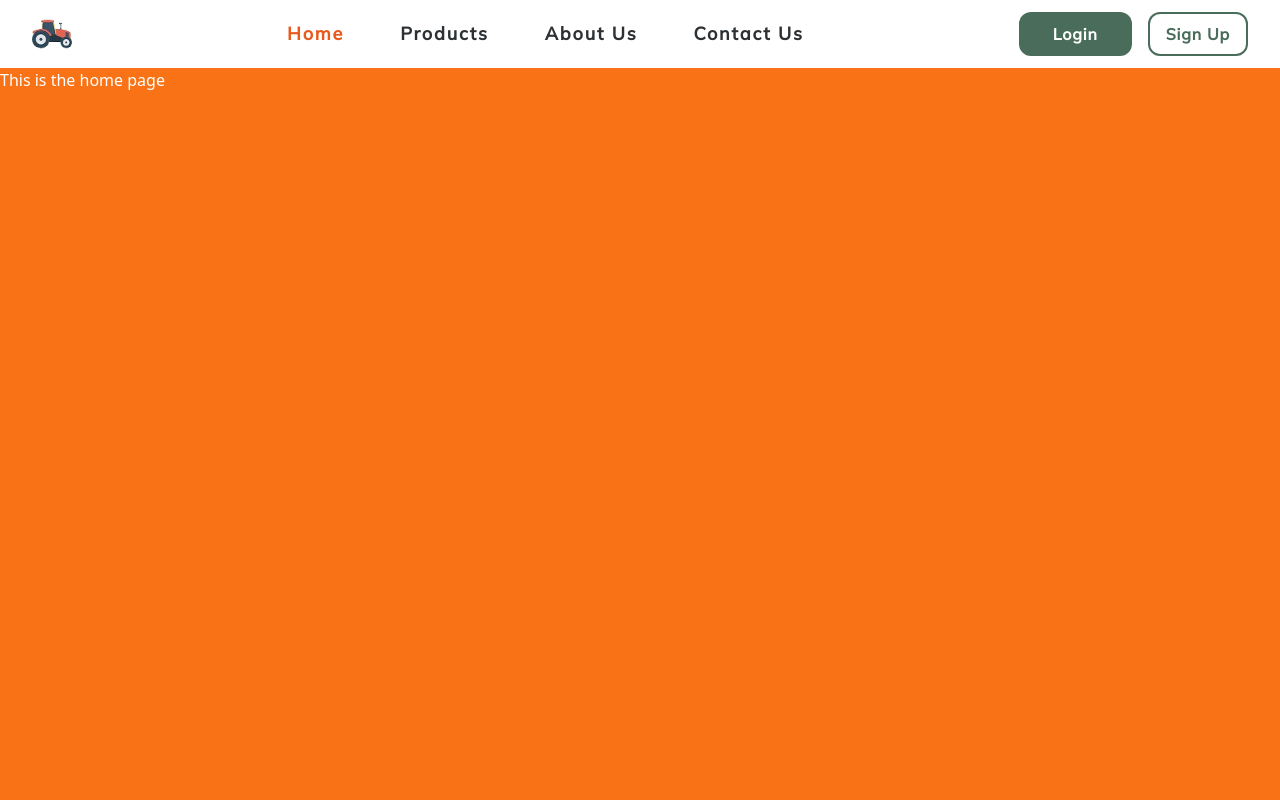
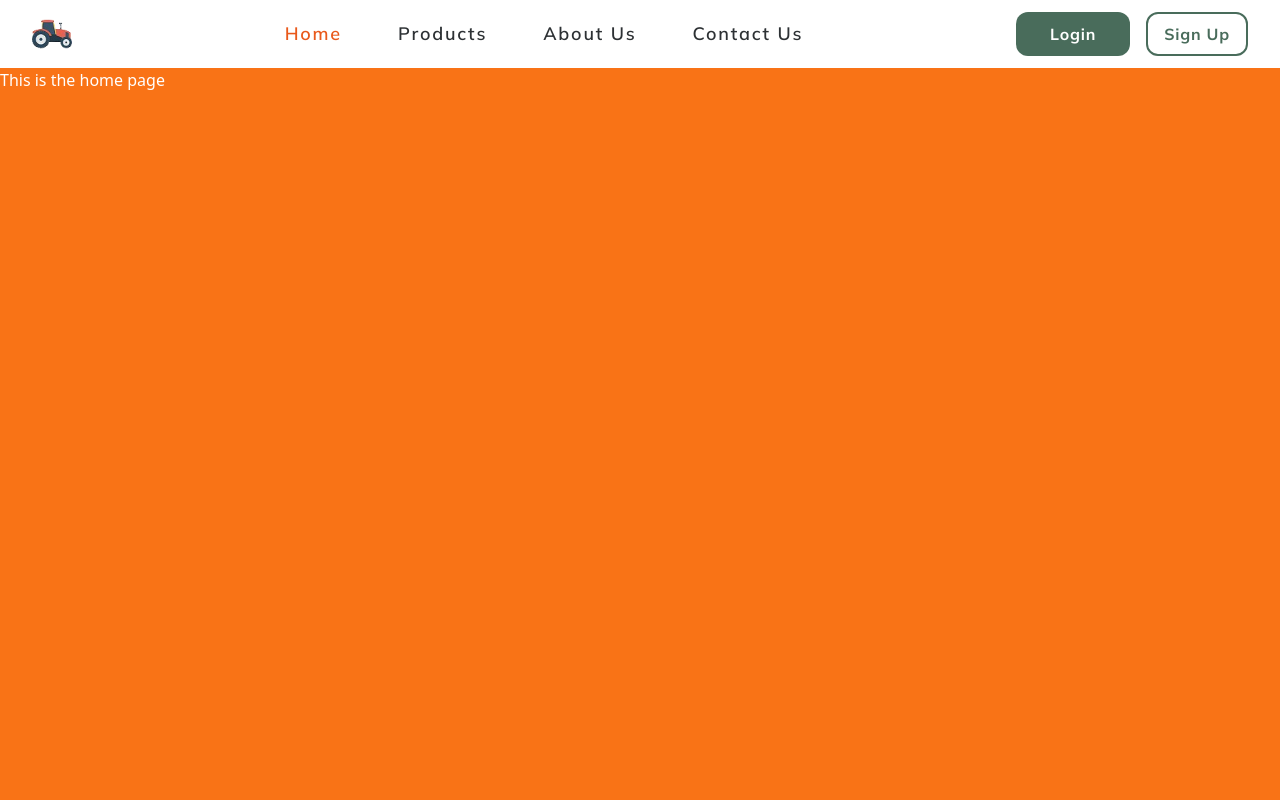
Before and after one commit to Ephy-kimotho/ukulima, a React (Vite) app: page / in a window 1280 px wide. Shown: the top 800 px of the page. Built offline with nearby package versions, Linux system fonts and the light colour scheme.

Commit message:
chore: Update index.css with new google font imports

```diff
--- a/src/index.css
+++ b/src/index.css
@@ -1,4 +1,4 @@
-@import url('https://fonts.googleapis.com/css2?family=Mulish:ital,wght@0,200..500;1,200..1000&family=Nunito:ital,wght@0,200..1000;1,200..1000&family=Quicksand:wght@300..700&display=swap');
+@import url('https://fonts.googleapis.com/css2?family=Montserrat:ital,wght@0,100..900;1,100..900&family=Mulish:ital,wght@0,200..1000;1,200..1000&family=Nunito:ital,wght@0,200..1000;1,200..1000&family=Poppins:wght@200;400;500;700&family=Quicksand:wght@300..700&display=swap');
 
 @tailwind base;
 @tailwind components;
```
